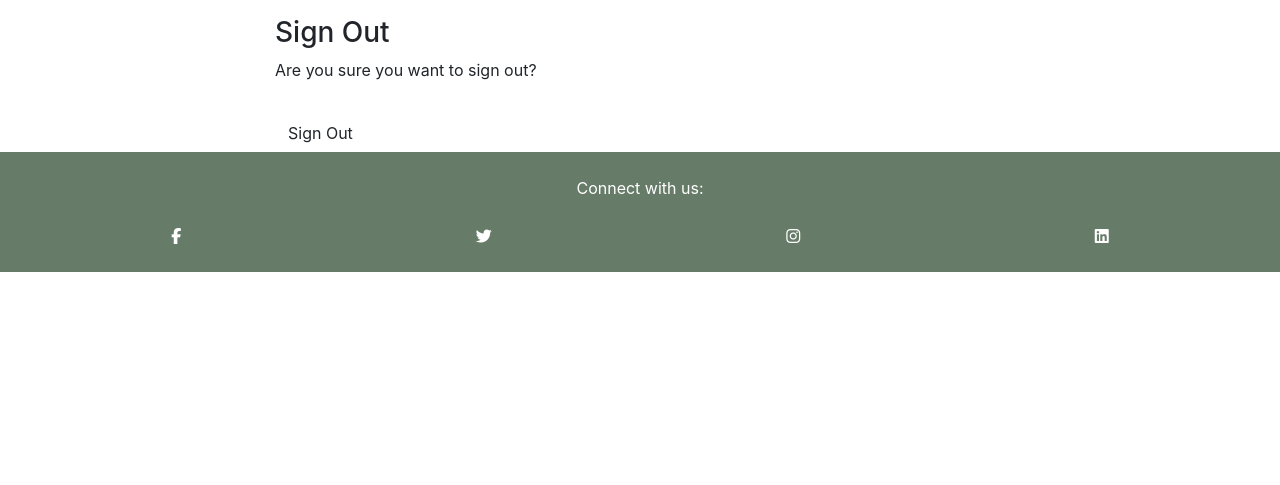
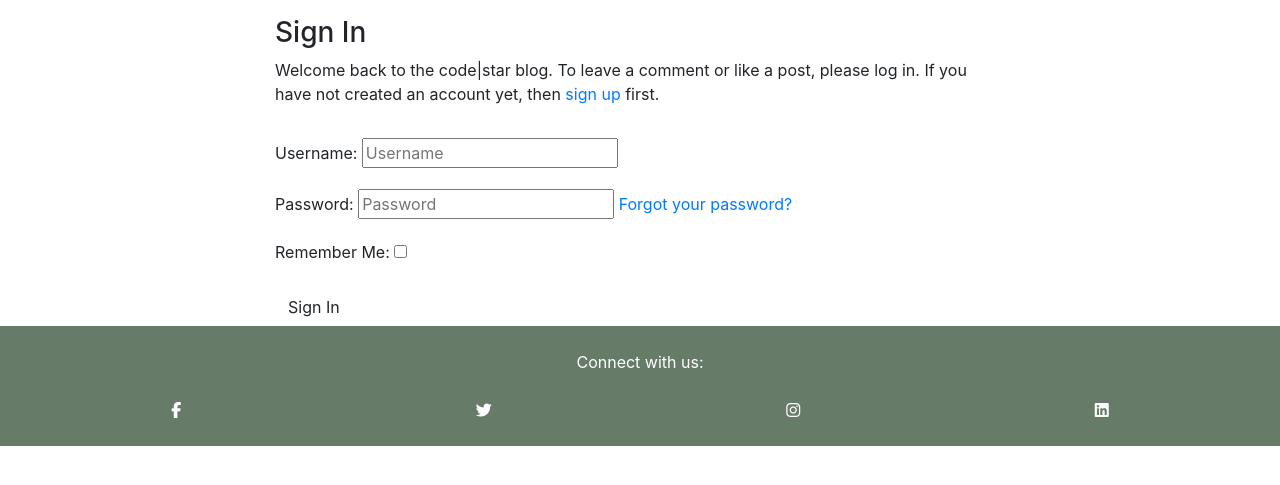
Before and after one commit to Gkicks/sprout, a Django app: page /accounts/login/ in a window 1280 px wide. Shown: the part 128-613 px from the top of the page. Run offline with Django 4.2, Linux system fonts and the light colour scheme; some libraries are stand-ins or nearby versions.

Commit message:
fix bug on signup

```diff
--- a/templates/account/login.html
+++ b/templates/account/login.html
@@ -1,17 +1,24 @@
-{% extends "base.html" %} {% load i18n %} {% block head_title %}{% trans "Sign
-Out" %}{% endblock %} {% block content %}
+{% extends "base.html" %} {% load i18n %} {% load account socialaccount %}
+{% block head_title %}{% trans "Sign In" %}{% endblock %} {% block content %}
+
 <div class="container">
   <div class="row">
     <div class="col-md-8 mt-3 offset-md-2">
-      <h3>{% trans "Sign Out" %}</h3>
+      <h3>{% trans "Sign In" %}</h3>
 
-      <p>{% trans 'Are you sure you want to sign out?' %}</p>
+      <p>
+        {% blocktrans %}Welcome back to the code|star blog. To leave a comment
+        or like a post, please log in. If you have not created an account yet,
+        then
+        <a class="link" href="{{ signup_url }}">sign up</a>
+        first.{% endblocktrans %}
+      </p>
     </div>
   </div>
   <div class="row">
     <div class="col-md-8 mt-3 offset-md-2">
-      <form method="post" action="{% url 'account_logout' %}">
-        {% csrf_token %} {% if redirect_field_value %}
+      <form class="login" method="POST" action="{% url 'account_login' %}">
+        {% csrf_token %} {{ form.as_p }} {% if redirect_field_value %}
         <input
           type="hidden"
           name="{{ redirect_field_name }}"
@@ -19,7 +26,7 @@ Out" %}{% endblock %} {% block content %}
         />
         {% endif %}
         <button class="btn btn-signup right" type="submit">
-          {% trans 'Sign Out' %}
+          {% trans "Sign In" %}
         </button>
       </form>
     </div>
```
